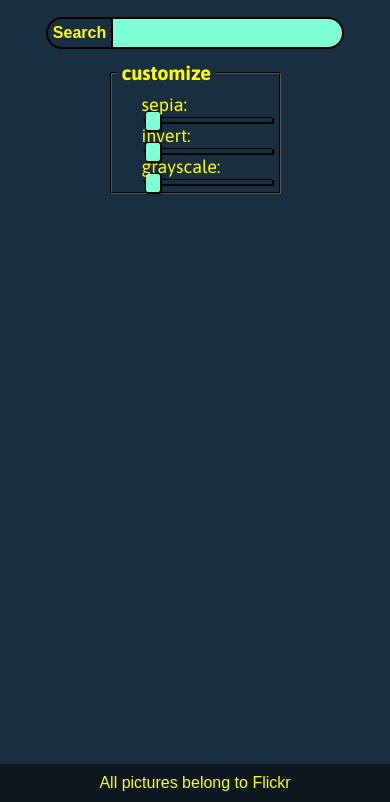
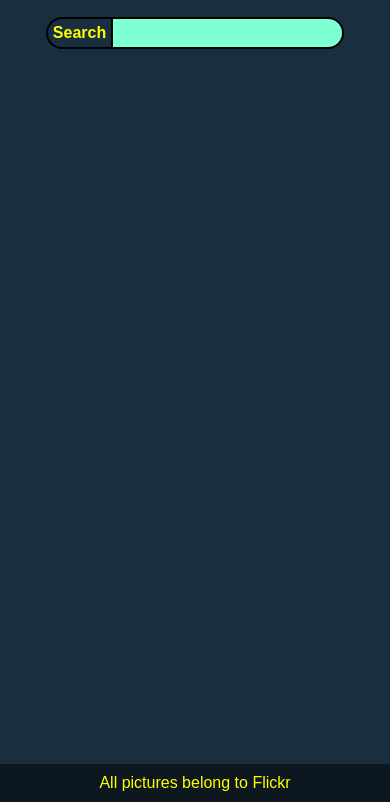
Before and after one commit to piotr04j/api_gallery, a plain HTML site: page index.html in a window 390 px wide. Shown: the part 42-844 px from the top of the page. Drawn offline with nearby package versions, Linux system fonts and the light colour scheme.

Commit message:
fixed mobile version

```diff
--- a/css/style.css
+++ b/css/style.css
@@ -272,21 +272,10 @@ footer {
 		margin: 20px 0 5px;
 		padding: 5px;
 	}
-	form {
-		max-width: 175px;
-		float: none;
-		margin: 0 auto;
+	.form {
+		display: none;
 	}
-	fieldset{
-		padding: 5px;
-	}
-	legend {
-		font-size: 20px;
-	}
-	label {
-		font-size: 18px;
-		padding: 25px;
-	}
+
 	.tags h2 {
 		font-size: 18px;
 	}
```
Also changed, not shown: img/background-header.jpeg (deleted).
